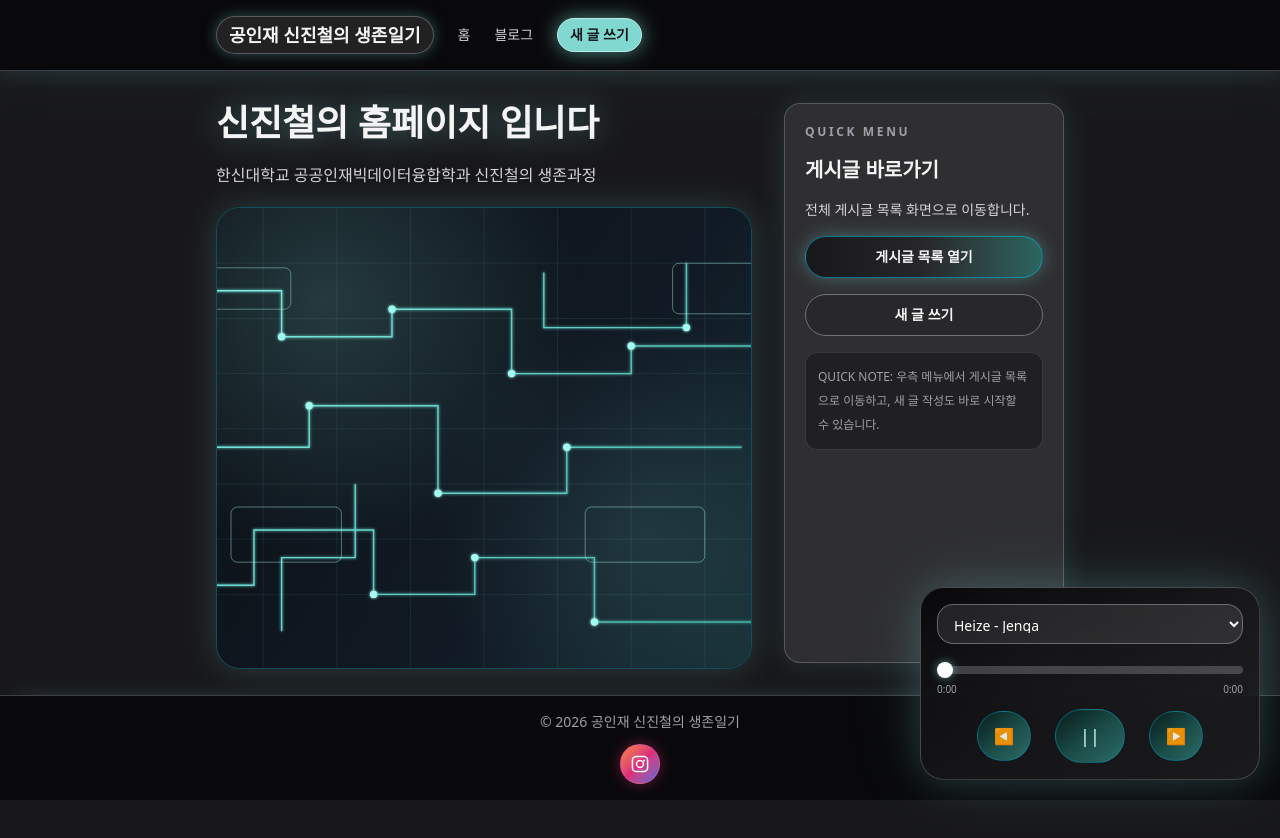
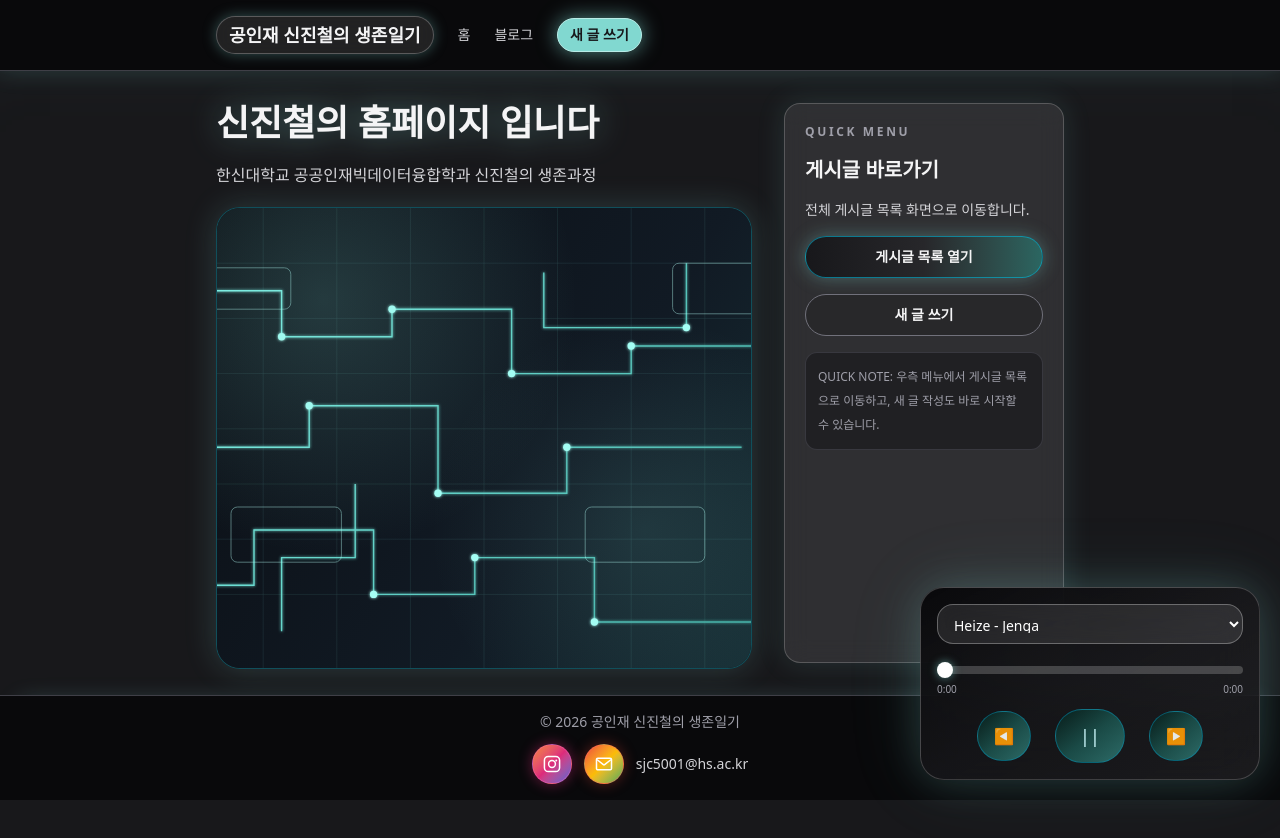
Before and after one commit to shin-jin-cheol/my-first-web, a Next.js app: page / in a window 1280 px wide. Shown: the top 838 px of the page. Built offline with nearby package versions, Linux system fonts and the light colour scheme.

Commit message:
feat: add Gmail icon and email text to footer

```diff
--- a/app/layout.tsx
+++ b/app/layout.tsx
@@ -39,6 +39,7 @@ export default function RootLayout({
         <footer className="fixed bottom-0 left-0 right-0 z-40 border-t border-zinc-700 bg-zinc-950/95 py-4 text-center text-sm text-zinc-400 shadow-[0_-12px_24px_-20px_rgba(129,216,208,0.3)] backdrop-blur">
           <div className="mx-auto flex w-full max-w-4xl flex-col items-center justify-center gap-3 px-6">
             <p>© 2026 공인재 신진철의 생존일기</p>
+            <div className="flex items-center gap-3">
               <a
                 href="https://www.instagram.com/whflwls"
                 target="_blank"
@@ -57,6 +58,25 @@ export default function RootLayout({
                 </svg>
                 <span className="sr-only">인스타그램 바로가기 (@whflwls)</span>
               </a>
+              <a
+                href="mailto:sjc5001@hs.ac.kr"
+                aria-label="이메일 보내기"
+                className="inline-flex h-10 w-10 items-center justify-center rounded-full border border-red-400/40 bg-gradient-to-br from-[#ea4335] via-[#fbbc05] to-[#34a853] text-white shadow-[0_0_14px_rgba(234,67,53,0.35)] transition hover:-translate-y-0.5 hover:brightness-110"
+              >
+                <svg
+                  xmlns="http://www.w3.org/2000/svg"
+                  viewBox="0 0 24 24"
+                  fill="none"
+                  className="h-5 w-5"
+                  aria-hidden="true"
+                >
+                  <path d="M3 6.5A1.5 1.5 0 0 1 4.5 5h15A1.5 1.5 0 0 1 21 6.5v11a1.5 1.5 0 0 1-1.5 1.5h-15A1.5 1.5 0 0 1 3 17.5v-11Z" stroke="currentColor" strokeWidth="1.8" />
+                  <path d="m4.2 7.2 7.04 5.62a1.2 1.2 0 0 0 1.52 0L19.8 7.2" stroke="currentColor" strokeWidth="1.8" strokeLinecap="round" strokeLinejoin="round" />
+                </svg>
+                <span className="sr-only">이메일 보내기 (sjc5001@hs.ac.kr)</span>
+              </a>
+              <p className="text-sm text-zinc-300">sjc5001@hs.ac.kr</p>
+            </div>
           </div>
         </footer>
         <div className="h-24" />
```
Lines whose indentation alone changed are shown as unchanged.
